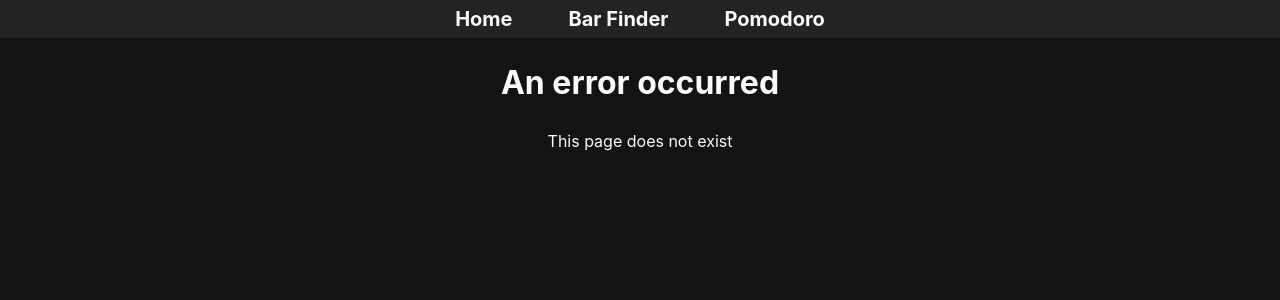
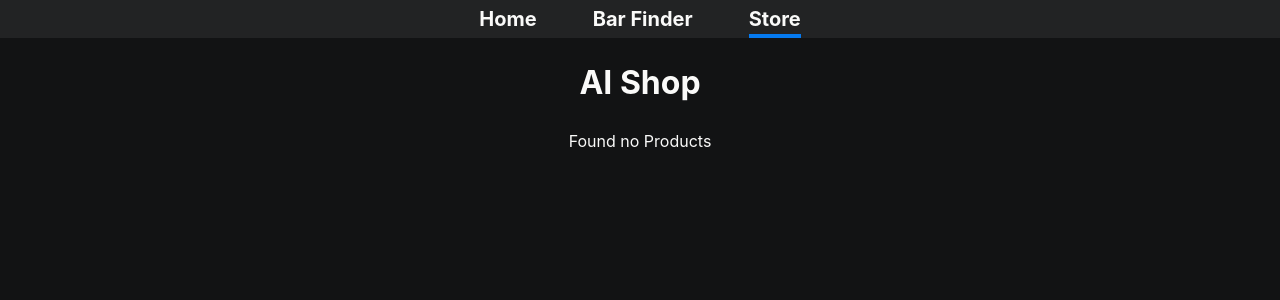
Before and after one commit to Brendanpskreener/personal-site, a React (Vite) app: page /store in a window 1280 px wide. Shown: the top 300 px of the page. Built offline with nearby package versions, Linux system fonts and the light colour scheme.

Commit message:
replaced Pomodoro with a Store (#14)

```diff
--- a/src/App.jsx
+++ b/src/App.jsx
@@ -2,7 +2,7 @@ import { RouterProvider, createBrowserRouter } from 'react-router-dom'
 import Root from './pages/Root'
 import Error from './pages/Error'
 import Home from './pages/Home'
-import Pomodoro from './components/Pomodoro/Pomodoro'
+import Store from './components/Store/Store'
 import BarRoute from './pages/BarRoute'
 
 const router = createBrowserRouter([
@@ -13,7 +13,7 @@ const router = createBrowserRouter([
     children: [
       { path: '/', element: <Home /> },
       { path: '/barfinder', element: <BarRoute /> },
-      { path: '/pomodoro', element: <Pomodoro /> },
+      { path: '/store', element: <Store /> },
     ]
   }
 ])
--- a/src/components/Pomodoro/Pomodoro.jsx
+++ /dev/null
@@ -1,9 +0,0 @@
-export default function Pomodoro() {
-  return (
-    <div className="title">
-      <h1>
-        coming soon
-      </h1>
-    </div>
-  )
-}
--- /dev/null
+++ b/src/components/Store/Product.jsx
@@ -0,0 +1,24 @@
+export default function Product({
+  name,
+  description,
+  msrp,
+  img,
+  productId,
+  slogan
+}) {
+  return (
+    <article className="product">
+      <img src={img} alt={slogan} />
+      <div className="product-content">
+        <div>
+          <h3>{name}</h3>
+          <p className="product-price">${msrp}</p>
+          <p>{description}</p>
+        </div>
+        <p className="product-actions">
+          <button>Add to Faves</button>
+        </p>
+      </div>
+    </article>
+  )
+}
--- /dev/null
+++ b/src/components/Store/Store.jsx
@@ -0,0 +1,18 @@
+import Product from "./Product";
+
+export default function Store() {
+  const productList = []
+
+  return (
+    <div className="title">
+      <h1>
+        AI Shop
+      </h1>
+      {productList.length > 0 ? productList.map((product, index) => (
+        <div key={product.productId}>
+          <Product {...product} />
+        </div>
+      )) : <div>Found no Products </div>}
+    </div>
+  )
+}
--- a/src/components/UI/MainNavigation.jsx
+++ b/src/components/UI/MainNavigation.jsx
@@ -34,11 +34,11 @@ export default function MainNavigation() {
           Bar Finder
         </NavLink>
         <NavLink
-          to='pomodoro'
+          to='store'
           className={({ isActive }) => isActive ? classes.active : undefined}
           onClick={closeMenu}
         >
-          Pomodoro
+          Store
         </NavLink>
       </div>
     </>
```
